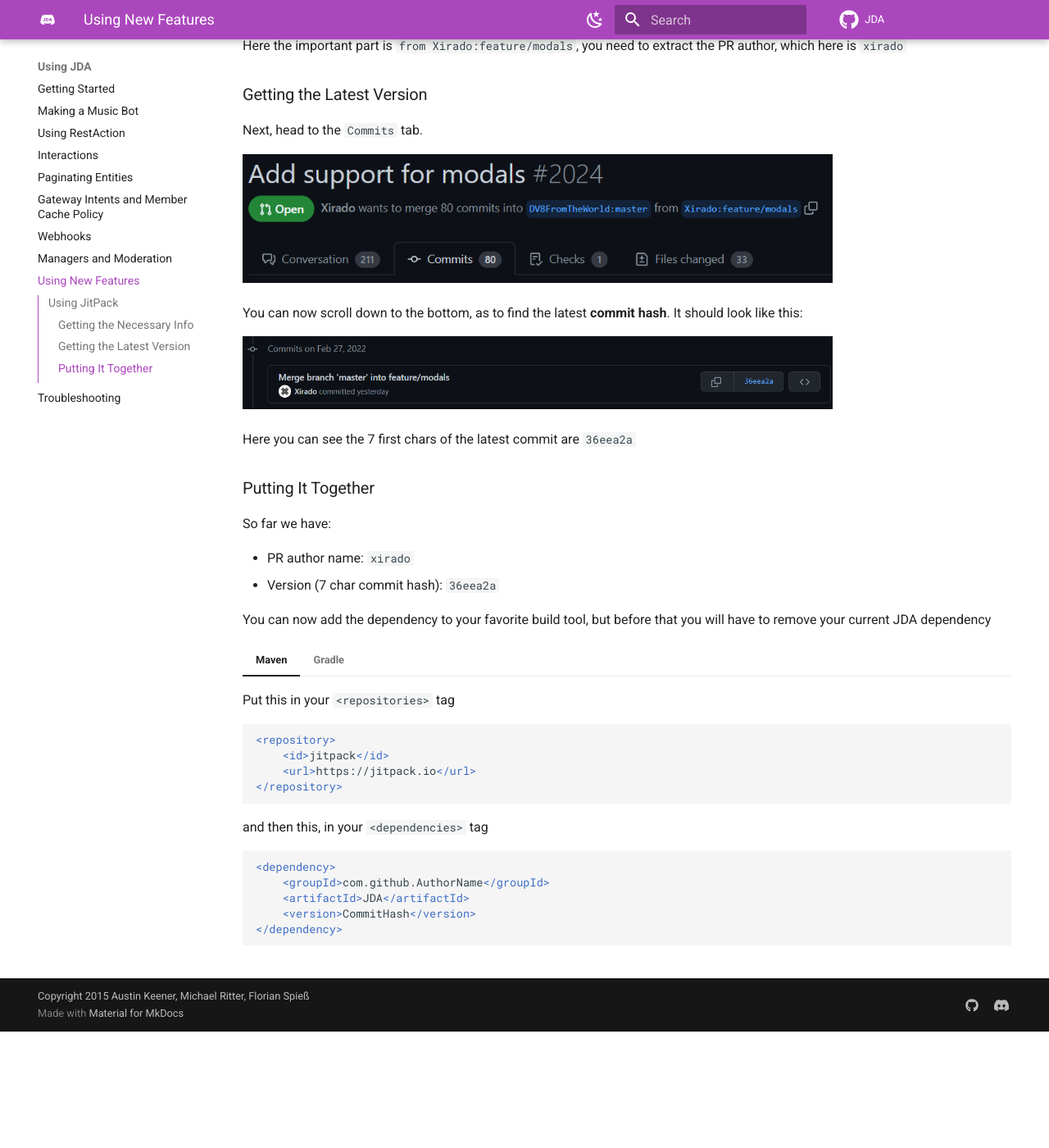
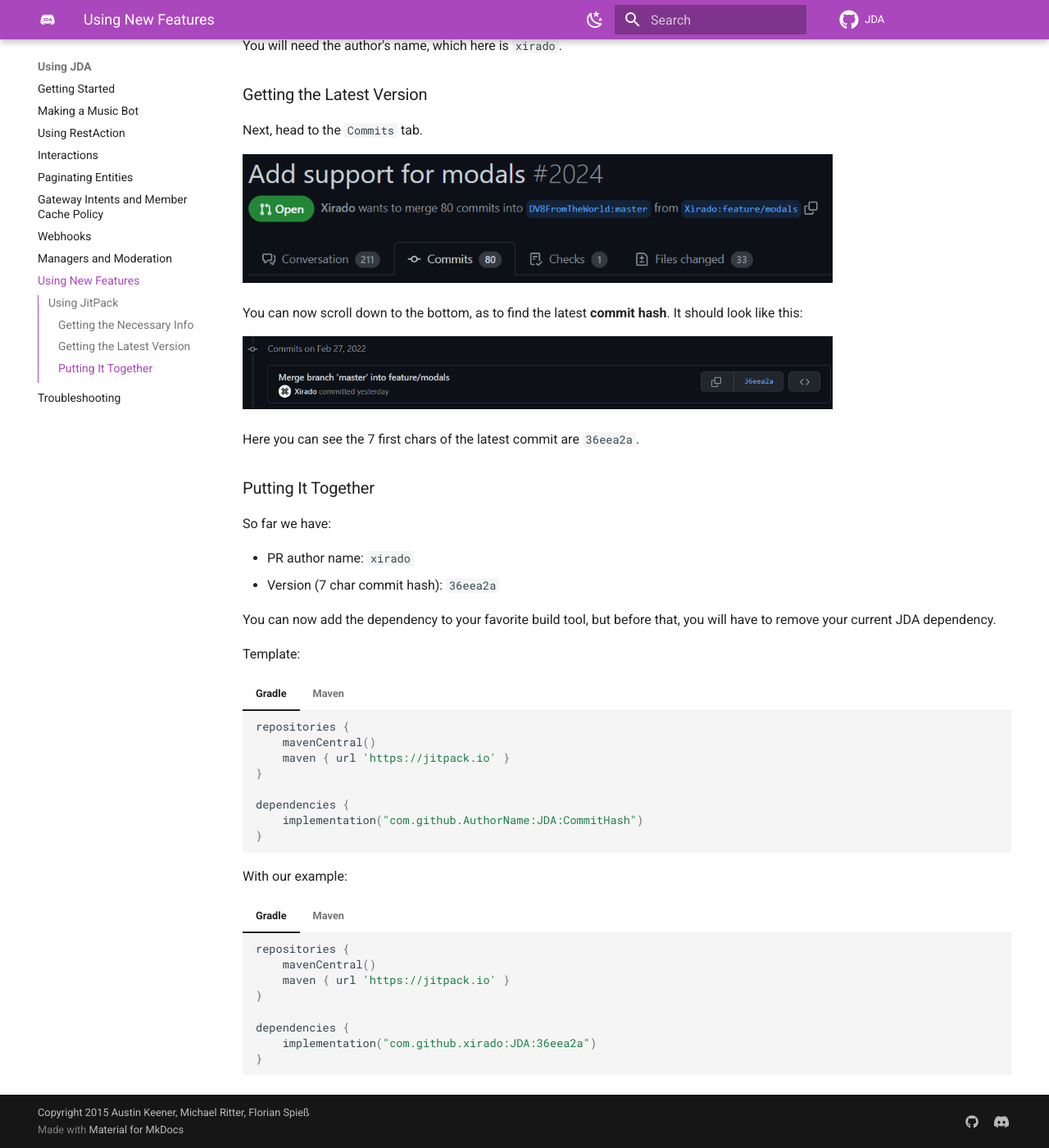
Before and after one commit to discord-jda/JDA-Website, an MkDocs documentation site: the page built from docs/using-jda/using-new-features.md, in a window 1280 px wide and 1400 px high, scrolled down 619 px. Shown: the whole window at 82% size. Built offline with MkDocs 1.6.1 and Material for MkDocs 9.7.7, drawn with Linux system fonts in a browser that asks for light colours; comment, search, counter and statistics services are not loaded; before the commit the page ends 1877 px from its top, so only the background shows below that; some of the changed text lies outside the part shown.

Commit message:
Add periods/stops, correct phrasing and add final example

````diff
--- a/docs/using-jda/using-new-features.md
+++ b/docs/using-jda/using-new-features.md
@@ -6,15 +6,15 @@
 ## Using [JitPack](https://jitpack.io)
 
 Using JitPack, you can get a build of any fork of JDA, on any branch, on any commit.
-It is still highly recommended that you use a build tool such as [Gradle](https://gradle.org) or [Maven](https://maven.apache.org)
+It is still highly recommended that you use a build tool such as [Gradle](https://gradle.org) or [Maven](https://maven.apache.org).
 
 ### Getting the Necessary Info
 
-Let's take the [PR for the Discord modals](https://github.com/DV8FromTheWorld/JDA/pull/2024) as an example
+Let's take the [PR for the Discord modals](https://github.com/DV8FromTheWorld/JDA/pull/2024) as an example.
 
 ![img.png](../assets/images/github_pr.png){width="720"}
 
-Here the important part is `from Xirado:feature/modals`, you need to extract the PR author, which here is `xirado`
+You will need the author's name, which here is `xirado`.
 
 ### Getting the Latest Version
 
@@ -26,7 +26,7 @@
 
 ![img.png](../assets/images/github_pr_latest_commit.png){width="720"}
 
-Here you can see the 7 first chars of the latest commit are `36eea2a`
+Here you can see the 7 first chars of the latest commit are `36eea2a`.
 
 ### Putting It Together
 
@@ -35,7 +35,21 @@
 * PR author name: `xirado`
 * Version (7 char commit hash): `36eea2a`
 
-You can now add the dependency to your favorite build tool, but before that you will have to remove your current JDA dependency
+You can now add the dependency to your favorite build tool, but before that, you will have to remove your current JDA dependency.
+
+Template:
+=== "Gradle"
+
+    ```groovy
+    repositories {
+        mavenCentral()
+        maven { url 'https://jitpack.io' }
+    }
+
+    dependencies {
+        implementation("com.github.AuthorName:JDA:CommitHash")
+    }
+    ```
 
 === "Maven"
 
@@ -58,6 +72,7 @@
     </dependency>
     ```
 
+With our example:
 === "Gradle"
 
     ```groovy
@@ -65,7 +80,29 @@
         mavenCentral()
         maven { url 'https://jitpack.io' }
     }
+
     dependencies {
-        implementation("com.github.AuthorName:JDA:CommitHash")
+        implementation("com.github.xirado:JDA:36eea2a")
     }
     ```
+
+=== "Maven"
+
+    Put this in your `<repositories>` tag
+
+    ```xml
+    <repository>
+        <id>jitpack</id>
+        <url>https://jitpack.io</url>
+    </repository>
+    ```
+
+    and then this, in your `<dependencies>` tag
+
+    ```xml
+    <dependency>
+        <groupId>com.github.xirado</groupId>
+        <artifactId>JDA</artifactId>
+        <version>36eea2a</version>
+    </dependency>
+    ```
````
